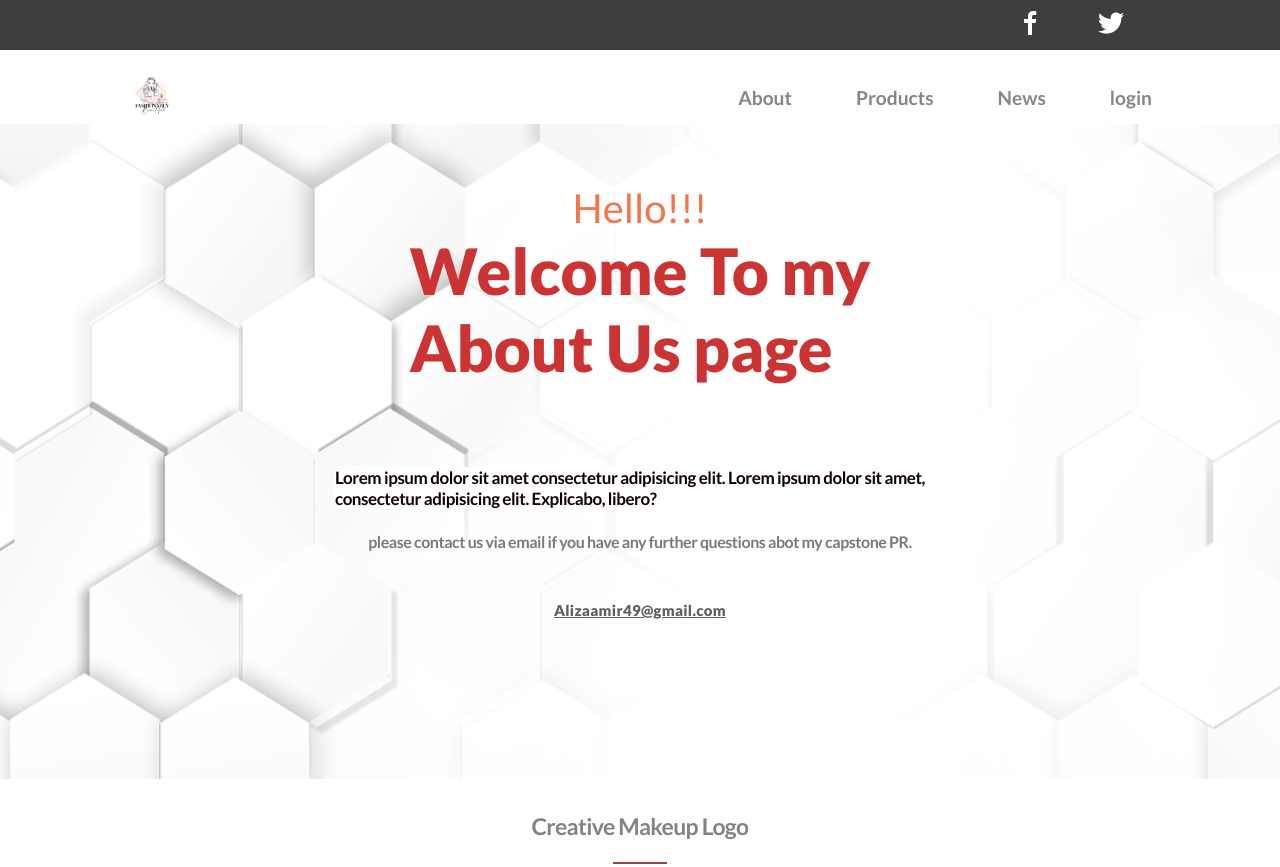
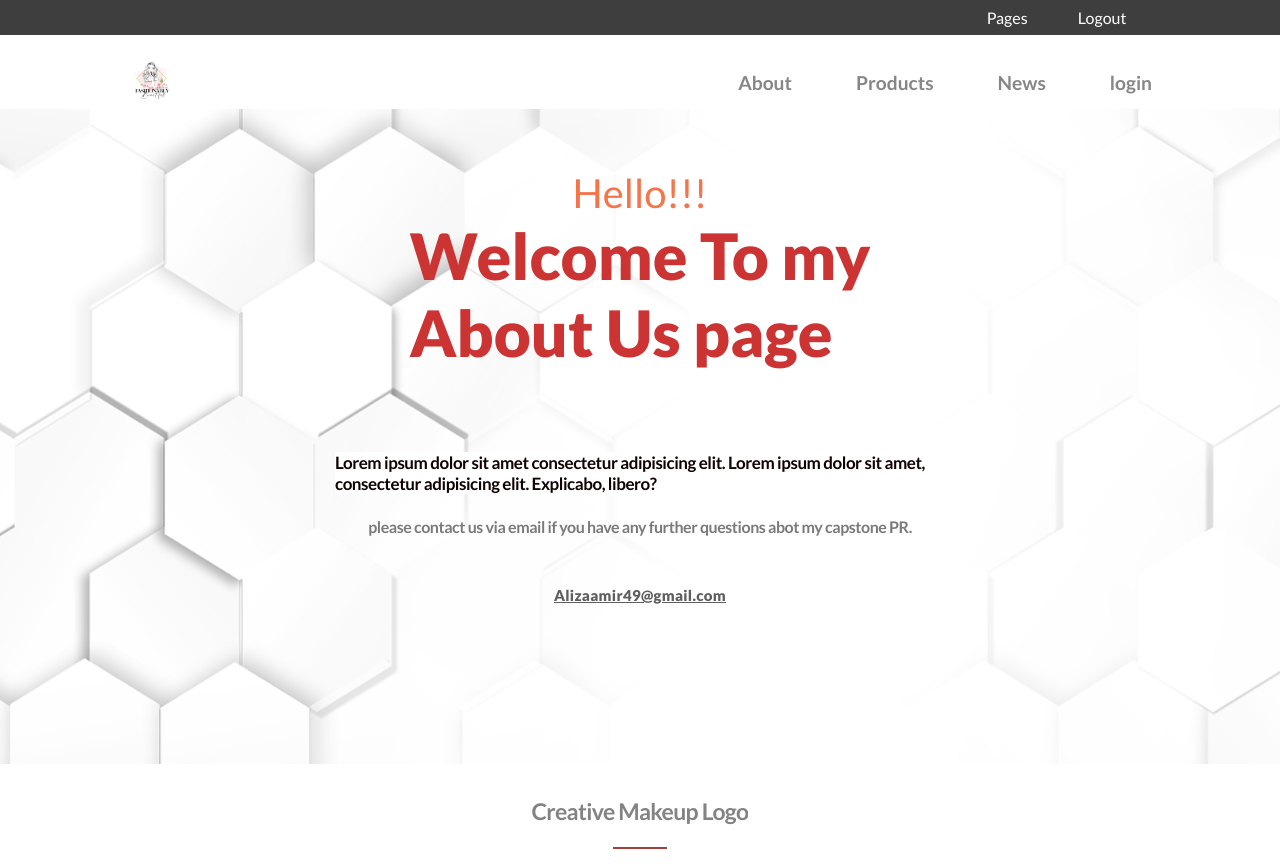
Before and after one commit to alizaamir123/Capstone-project, a website with bundled scripts: page about.html in a window 1280 px wide. Shown: the top 867 px of the page. Built offline with nearby package versions, Linux system fonts and the light colour scheme; a web font is replaced by a local one.

Commit message:
fix linters

```diff
--- a/about.html
+++ b/about.html
@@ -9,10 +9,10 @@
 </head>
 <body>
     <header>
-        <div class="first-navbar">
-            <a href="https://www.facebook.com"> <img src="./images/facebook_icon.png"> </a>
-            <a href="https://www.facebook.com"> <img src="./images/twitter_icon.png"> </a>
-        </div>
+        <ul class="first-navbar">
+            <li><a class="first-navbar1" href="#pages"> Pages</a></li>
+            <li>Logout</li>
+        </ul>
         <nav>
             <div class="ham-cross">
                 <span class="hamburger-icon1">&#9776</span>
--- a/style.css
+++ b/style.css
@@ -10,6 +10,7 @@
 
 .first-navbar1 {
   color: #fff;
+  font-family: 'lato', sans-serif;
 }
 
 .first-navbar {
@@ -493,6 +494,7 @@ header {
   .first-navbar {
     display: block;
     display: flex;
+    font-family: 'lato', sans-serif;
     gap: 50px;
     justify-content: flex-end;
     margin: 0;
@@ -514,6 +516,7 @@ header {
   .first-navbar {
     display: block;
     display: flex;
+    font-family: 'lato', sans-serif;
     gap: 50px;
     justify-content: flex-end;
     margin: 0;
```
Also changed, not shown: index.html (+0 -4 lines).
